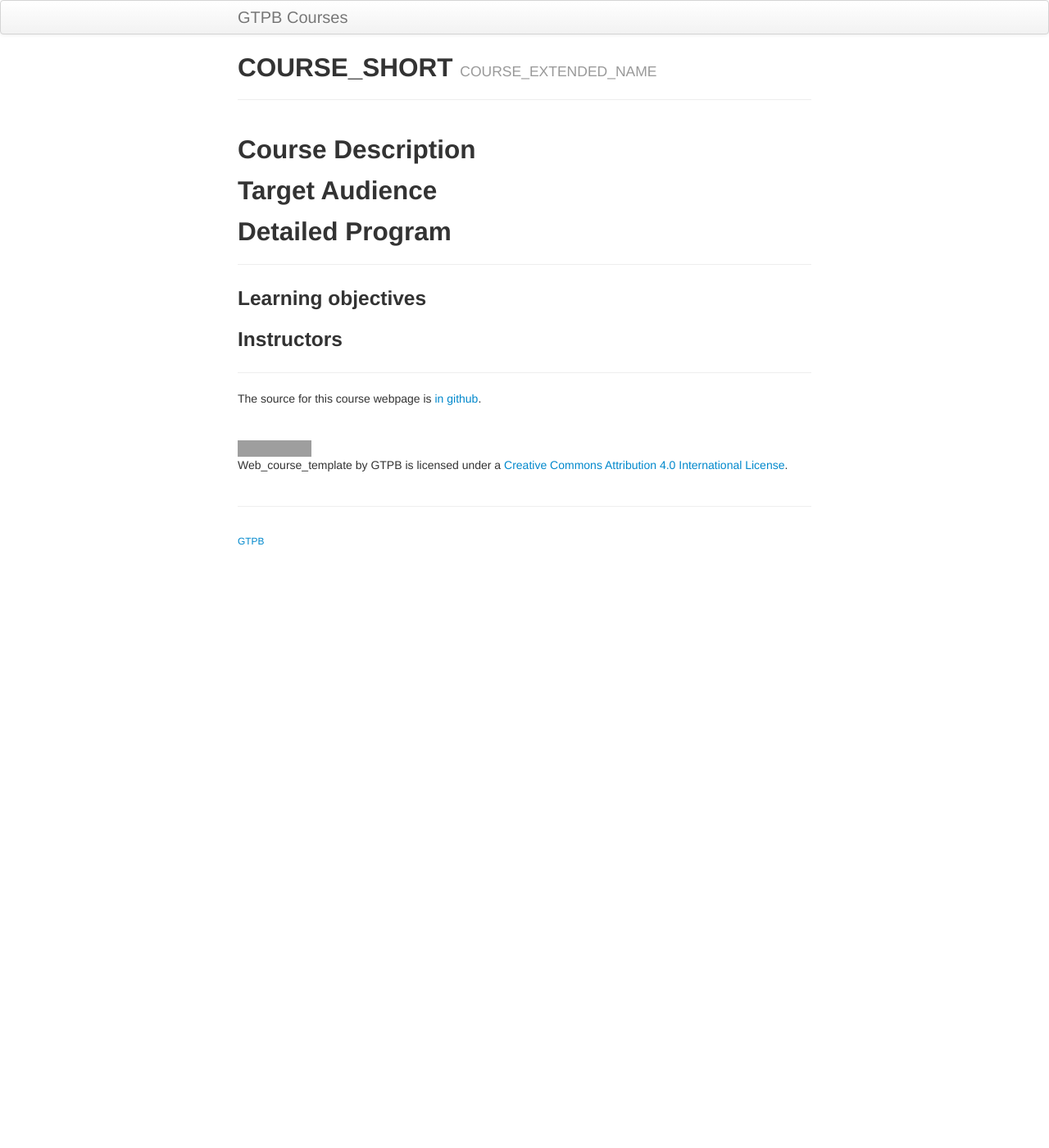
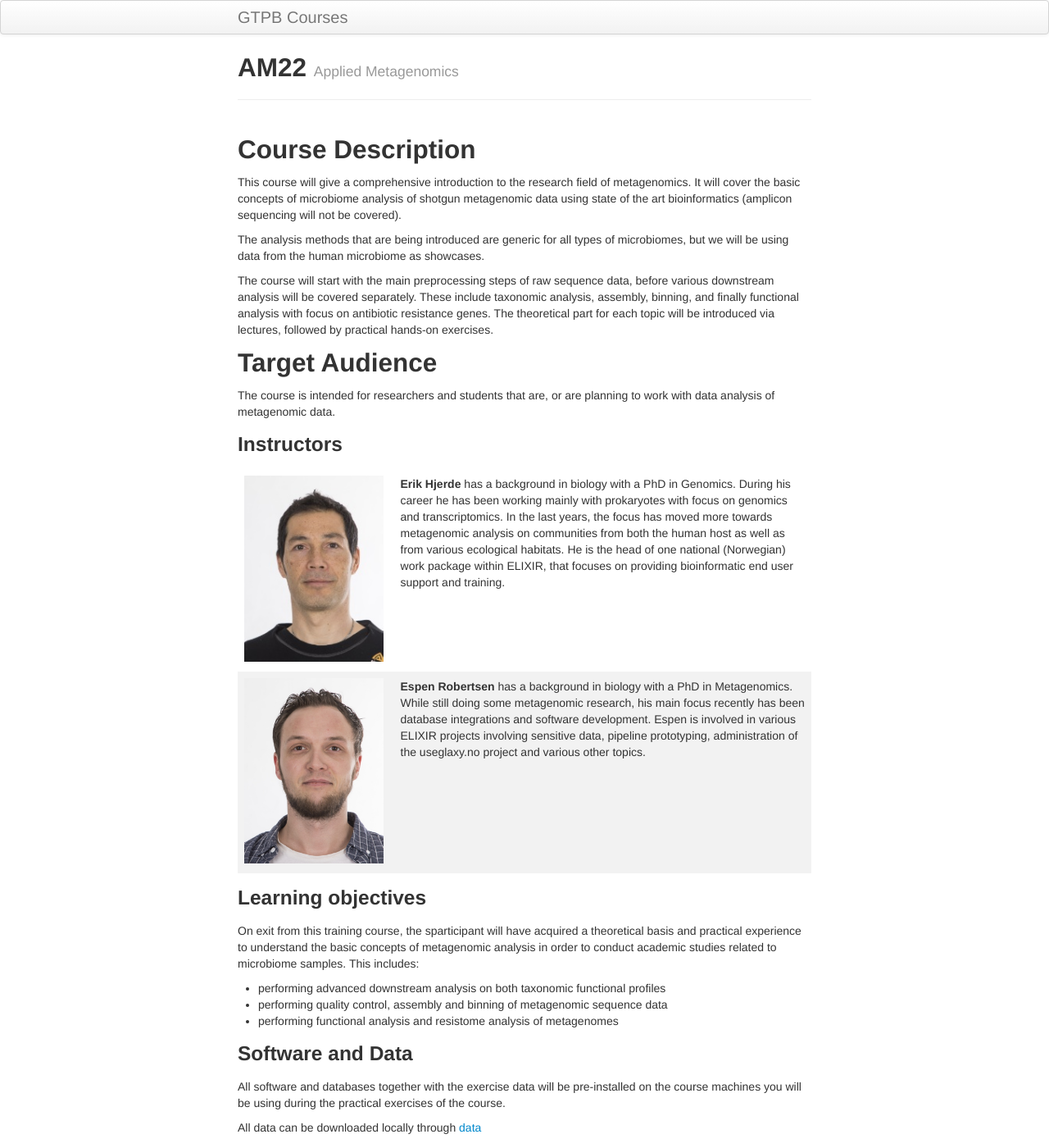
Before and after one commit to GTPB/AM22, a Jekyll site: the page built from index.md, in a window 1280 px wide and 1400 px high. Shown: the whole window at 82% size. Built offline with Jekyll 4.4.1, drawn with Linux system fonts in a browser that asks for light colours; our own code applies the rules of GitHub Pages for plain Markdown files; some of the changed text lies outside the part shown; grey boxes are pictures that could not be loaded.

Commit message:
Update index.md

```diff
--- a/index.md
+++ b/index.md
@@ -8,7 +8,7 @@ schemadotorg:
   # Course details
        # "name" -> The acronym and extended name of the course, separated by " - "
        # "description" -> Short description of the course
-  name: "COURSE_SHORT - COURSE_EXTENDED_NAME"
+  name: "AM22 - Applied Metagenomics"
   description: ""
 
   # Keywords -> Consult EDAM:Topic
@@ -30,9 +30,9 @@ schemadotorg:
   # Contributor info
   contributor:
     - "@type": Person
-      name: "CO-AUTHOR_1"
+      name: "Erik Hjerde"
     - "@type": Person
-      name: "CO-AUTHOR_2"
+      name: "Espen Robertsen"
     - "@type": Person
       name: "CO-AUTHOR_3"
 
@@ -44,23 +44,102 @@ schemadotorg:
 
 ## Course Description
 
+This course will give a comprehensive introduction to the research field of metagenomics. It will cover the basic concepts of microbiome analysis of shotgun metagenomic data using state of the art bioinformatics (amplicon sequencing will not be covered).
+
+The analysis methods that are being introduced are generic for all types of microbiomes, but we will be using data from the human microbiome as showcases.
+
+The course will start with the main preprocessing steps of raw sequence data, before various downstream analysis will be covered separately. These include taxonomic analysis, assembly, binning, and finally functional analysis with focus on antibiotic resistance genes. The theoretical part for each topic will be introduced via lectures, followed by practical hands-on exercises.
 
 ## Target Audience
 
-
-## Detailed Program
-
-
----
-
-### Learning objectives
+The course is intended for researchers and students that are, or are planning to work with data analysis of metagenomic data.
 
 ### Instructors
 
+<table>
+  <tr><td>
+<img src="pages/images/Erik_Hjerde.jpg" height="220px" width="170px" align="left" style="margin-right: 3%; margin-bottom: 0.3em;">
+<b>Erik Hjerde</b> has a background in biology with a PhD in Genomics. During his career he has been working mainly with prokaryotes with focus on genomics
+      and transcriptomics. In the last years, the focus has moved more towards metagenomic analysis on communities from both the human host as well as from
+      various ecological habitats. He is the head of one national (Norwegian) work package within ELIXIR, that focuses on providing bioinformatic end user
+      support and training.
+   </td></tr>
+
+   <tr><td>
+<img src="pages/images/Espen_Robertsen.jpeg" height="220px" width="170px" align="left" style="margin-right: 3%; margin-bottom: 0.3em;">
+<b>Espen Robertsen</b> has a background in biology with a PhD in Metagenomics. While still doing some metagenomic research, his main focus recently has
+        been database integrations and software development. Espen is involved in various ELIXIR projects involving sensitive data, pipeline prototyping,
+        administration of the useglaxy.no project and various other topics.
+    </td></tr>
+</table>
+
+
+### Learning objectives
+On exit from this training course, the sparticipant will have acquired a theoretical basis and practical experience to understand the basic
+    concepts of metagenomic analysis in order to conduct academic studies related to microbiome samples. This includes:
+
+* performing advanced downstream analysis on both taxonomic functional profiles
+* performing quality control, assembly and binning of metagenomic sequence data
+* performing functional analysis and resistome analysis of metagenomes
+
+
+
+### Software and Data
+
+All software and databases together with the exercise data will be pre-installed on the course machines you will be using during the practical exercises of the course.
+
+All data can be downloaded locally through [data](assets/data.zip)
+
+
+### Detailed Program
+
+[GTPB Timetable](http://gtpb.igc.gulbenkian.pt/bicourses/2021/AM21/Timetable.html)
+
+### Logging on to the Virtual machines
+
+1. Select a machine you will use for the rest of the course [here](https://docs.google.com/spreadsheets/d/1Rt8SYqUg4Aqlsg7SUkaaSctqWjDqPMvH4-TZMufbo4o/edit#gid=0)
+2. Start the machine from here: [https://biolab.azurewebsites.net/](https://biolab.azurewebsites.net/)
+
+
+### Learning materials
+
+
+1. Introduction
+    - Welcome and introduction to ELIXIR
+    - [Introduction to metagenomics](assets/01-intro/0.Intro_Metagenomics.pdf)
+    - [Metagenomic sequencing technologies](assets/01-intro/Sequencing_portugal.pdf)
+2. Quality control
+    - [Lecture - Quality control](assets/02-qc/2.QC.pdf)
+    - [Exercise - Quality control](pages/02-qc/2.qc.html)
+3. Trimming and filtering
+    - [Lecture - Trimming and filtering](assets/03-trim/3.Trimming_filtering.pdf)
+    - [Exercise - Trimming and filtering](pages/03-trim/3.trim.html)
+4. Taxonomic classification
+    - [Lecture - Taxonomic classification](assets/04-taxonomy/4.Taxonomic_classification.pdf)
+    - [Exercise - Taxonomic classification](pages/04-taxonomy/4.taxonomic.html)
+5. Comparison of sample groups
+    - [Lecture - Comparison of sample groups](assets/05-comparison/5.SampleGroups.pdf)
+    - [Exercise - Comparison of sample groups](pages/05-comparison/5.comparison.html)
+6. Genome assembly from metagenomes
+    - [Lecture - Genome assembly from metagenomes](assets/06-assembly/6.Assembly_Validation.pdf)
+    - [Exercise - Genome assembly from metagenomes](pages/06-assembly/6.assembly.html)
+7. Metagenomic binning
+    - [Lecture - Metagenomic binning](assets/07-binning/7.Binning.pdf)
+    - [Exercise - Metagenomic binning](pages/07-binning/7.binning.html)
+8. Functional classification
+    - [Lecture - Functional classification](assets/08-functional/8.FunctionalAnalysis.pdf)
+    - [Exercise - Functional classification](pages/08-functional/8.functional.html)
+9. Resistome profiling
+    - [Lecture - Resistome profiling](assets/09-resistome/9.resistome.pdf)
+    - [Exercise - Resistome profiling](pages/09-resistome/9.resistome.html)
+
+
+### Introduction to Linux and Anaconda
+
+1. Lecture, demo and hands-on
+    - [Introduction to Linux and Anaconda](assets/00-linux/Module_1_Introduction_to_linux_and_anaconda.pdf)
+
 ---
-
-The source for this course webpage is [in github](https://github.com/GTPB/Web_course_template).
-
 <br/>
 
 <a rel="license" href="http://creativecommons.org/licenses/by/4.0/"><img alt="Creative Commons License" style="border-width:0" src="https://i.creativecommons.org/l/by/4.0/88x31.png" /></a><br /><span xmlns:dct="http://purl.org/dc/terms/" property="dct:title">Web_course_template</span> by <span xmlns:cc="http://creativecommons.org/ns#" property="cc:attributionName">GTPB</span> is licensed under a <a rel="license" href="http://creativecommons.org/licenses/by/4.0/">Creative Commons Attribution 4.0 International License</a>.
```
